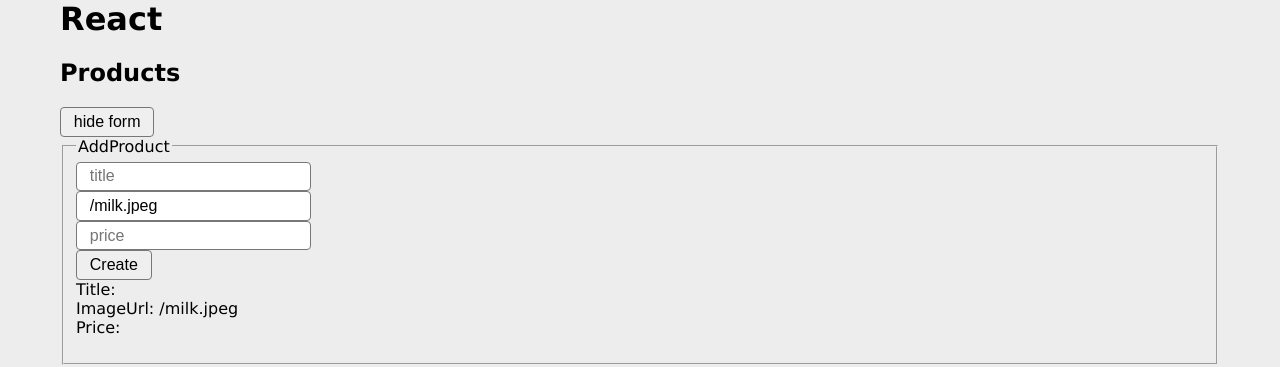
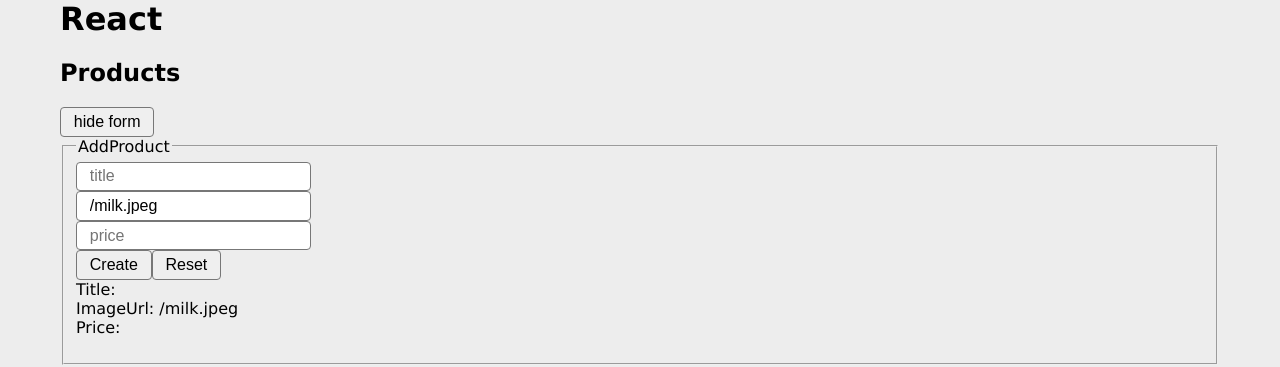
Before and after one commit to Smaidziunas/07_r_useEffect_customHook, a React (Vite) app: page / in a window 1280 px wide. Both pictures are taken after a click on the button "Show Add Product". Shown: the top 367 px of the page. Built offline with nearby package versions, Linux system fonts and the light colour scheme.

Commit message:
custom hook to reset

```diff
--- a/src/components/AddProduct.jsx
+++ b/src/components/AddProduct.jsx
@@ -1,9 +1,10 @@
-import { useState } from 'react'; // sukurus custom hook nebereikia importuotis useState;
+import { useState, useRef } from 'react'; // sukurus custom hook nebereikia importuotis useState;
 
 import useInput from './hooks/useInput';
 function AddProduct(props) {
+  const formRef = useRef(null);
+
   // sukurti handleSubmit funkcija
-
   function handleSubmit(event) {
     event.preventDefault();
     // console.log('handling submit');
@@ -33,10 +34,19 @@
   const image = useInput('/milk.jpeg');
   const price = useInput('');
 
+  function formResetHandler() {
+    console.log('formRef ===', formRef.current);
+    formRef.current.reset();
+
+    title.reset();
+    image.reset();
+    price.reset();
+  }
+
   return (
     <fieldset>
       <legend>AddProduct</legend>
-      <form onSubmit={handleSubmit}>
+      <form ref={formRef} onSubmit={handleSubmit}>
         <input
           type='text'
           onChange={title.setter}
@@ -57,6 +67,9 @@
           placeholder='price'
         />
         <button type='submit'>Create</button>
+        <button onClick={formResetHandler} type='button'>
+          Reset
+        </button>
       </form>
 
       <p>
--- a/src/components/hooks/useInput.jsx
+++ b/src/components/hooks/useInput.jsx
@@ -7,10 +7,14 @@
     setInputValue(event.target.value);
   }
 
+  function resetInput() {
+    setInputValue('');
+  }
   // return [inputValue, inputHadler];
   return {
     value: inputValue,
     setter: inputHadler,
+    reset: resetInput,
   };
 }
 
```
